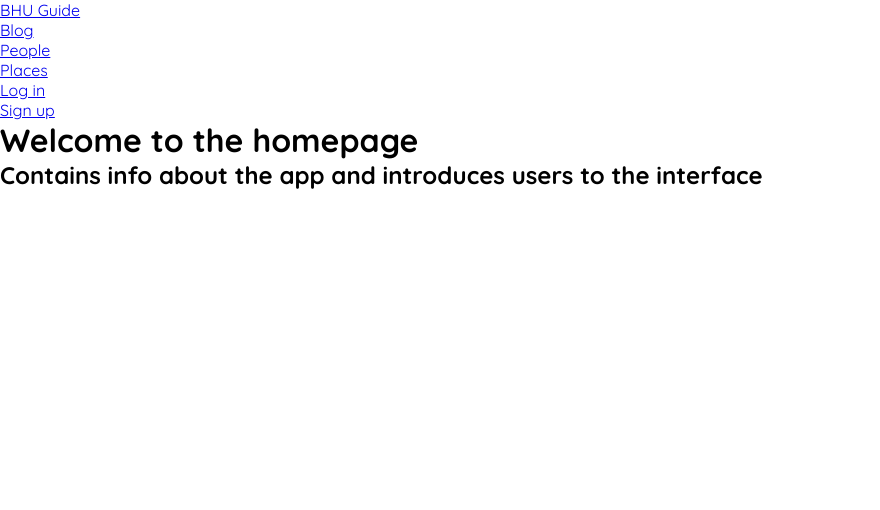
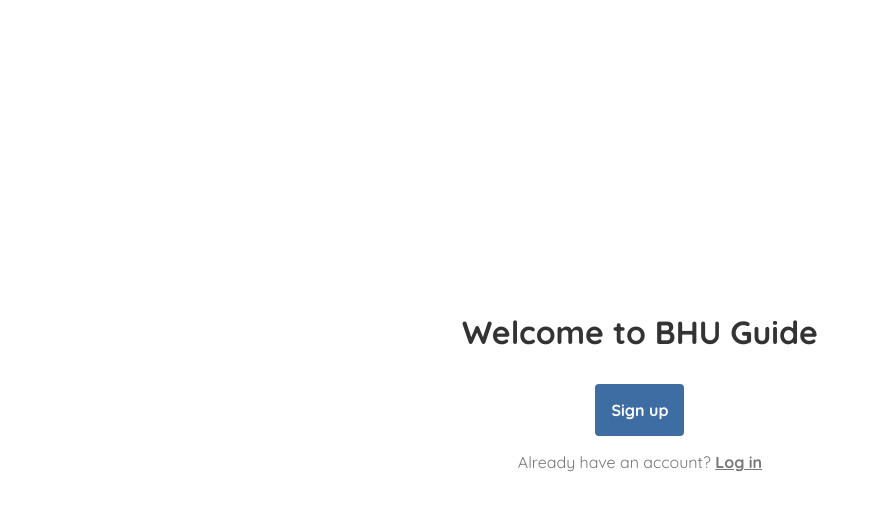
Before and after one commit to michael-salam/bhu-app, a React (Create React App) app: page / in a window 1280 px wide. Shown: the top 510 px of the page, without its empty margins (0-880 px from the left). Built offline with nearby package versions, Linux system fonts and the light colour scheme.

Commit message:
Handled hiding Navbar on specific routes

```diff
--- a/public/index.html
+++ b/public/index.html
@@ -32,7 +32,7 @@
       href="https://fonts.googleapis.com/css2?family=Quicksand:wght@300;400;500;600;700&display=swap"
       rel="stylesheet"
     />
-    <title>React App</title>
+    <title>BHU Guide</title>
   </head>
   <body>
     <noscript>You need to enable JavaScript to run this app.</noscript>
--- a/src/App.js
+++ b/src/App.js
@@ -6,6 +6,7 @@ import "./App.scss";
 
 // import components and routes
 import Navbar from "./components/Navbar/Navbar";
+import Index from "./routes/Index/Index";
 import Home from "./routes/Home/Home";
 import Blog from "./routes/Blog/Blog";
 import People from "./routes/People/People";
@@ -18,7 +19,8 @@ function App() {
     <Router>
       <Navbar />
       <Routes>
-        <Route exact path="/" element={<Home />} />
+        <Route exact path="/" element={<Index />} />
+        <Route path="/home" element={<Home />} />
         <Route path="/blog" element={<Blog />} />
         <Route path="/people" element={<People />} />
         <Route path="/places" element={<Places />} />
--- a/src/App.scss
+++ b/src/App.scss
@@ -1,3 +1,6 @@
+// import necessary scss utils
+@use "./scss-utils/variables";
+
 * {
     margin: 0;
     padding: 0;
@@ -6,4 +9,45 @@
 
 body {
     font-family: 'Quicksand', 'Segoe UI', Tahoma, Geneva, Verdana, sans-serif;
+    color: variables.$colorTextSecondary;
 }
+
+// general element styles
+h1 {
+    color: variables.$colorTextPrimary
+}
+
+h2 {
+    font-weight: 300;
+}
+
+ul {
+    list-style: none;
+}
+
+// reusable classes
+.link,
+a {
+    text-decoration: none;
+    color: inherit;
+}
+
+.btn {
+    display: inline-block;
+    border: none;
+    cursor: pointer;
+    padding: 1rem;
+    border-radius: 0.25rem;
+    font-weight: 700;
+    color: variables.$colorLight;
+
+    &--pri {
+        background-color: variables.$colorAccent;
+    }
+
+    &--sec {
+        color: variables.$colorTextSecondary;
+        background-color: variables.$colorLight;
+        border: 2px solid variables.$colorTextSecondary;
+    }
+}
--- a/src/components/Navbar/Navbar.jsx
+++ b/src/components/Navbar/Navbar.jsx
@@ -1,10 +1,23 @@
-import { Link } from "react-router-dom";
+import { Link, useLocation } from "react-router-dom";
 import "./Navbar.scss";
 
 const Navbar = () => {
+  const location = useLocation();
+
+  const locationCheck = () => {
+    if (
+      location.pathname === "/" ||
+      location.pathname === "/login" ||
+      location.pathname === "/signup"
+    )
+      return "none";
+    return "flex";
+  };
   return (
-    <nav className="navbar">
-      <Link to="/">BHU Guide</Link>
+    <nav className="navbar" style={{ display: `${locationCheck()}` }}>
+      <div className="brand-name">
+        <Link to="/">BHU Guide</Link>
+      </div>
 
       <ul className="links">
         <li>
--- a/src/components/Navbar/Navbar.scss
+++ b/src/components/Navbar/Navbar.scss
@@ -0,0 +1,31 @@
+.navbar {
+    align-items: center;
+    justify-content: space-between;
+    padding: 1rem 2rem;
+
+    .links {
+        display: flex;
+        align-items: center;
+
+        li {
+            &:not(:last-child) {
+                margin-right: 1rem;
+            }
+
+            .link {
+                display: inline-block;
+                padding: 0.75rem;
+                border-radius: 0.25rem;
+                transition: all 0.1s ease-in-out;
+
+                &:hover {
+                    background-color: #fafafa;
+                }
+
+                &:active {
+                    background-color: #ddd;
+                }
+            }
+        }
+    }
+}
--- /dev/null
+++ b/src/routes/Index/Index.jsx
@@ -0,0 +1,25 @@
+import { Link } from "react-router-dom";
+
+// load styles
+import "./Index.scss";
+
+const Index = () => {
+  return (
+    <main className="index-page">
+      <h1 className="heading">Welcome to BHU Guide</h1>
+      <div className="actions">
+        <Link to="/signup" className="btn btn--pri signup">
+          Sign up
+        </Link>
+        <p>
+          Already have an account?{" "}
+          <Link to="/login" className="link login">
+            Log in
+          </Link>
+        </p>
+      </div>
+    </main>
+  );
+};
+
+export default Index;
--- /dev/null
+++ b/src/routes/Index/Index.scss
@@ -0,0 +1,25 @@
+// import necessary scss utils
+@use "../../scss-utils/variables";
+
+
+.index-page {
+    height: 100vh;
+    display: flex;
+    align-items: center;
+    justify-content: center;
+    flex-direction: column;
+    text-align: center;
+
+    .actions {
+        margin-top: 2rem;
+
+        p {
+            margin: 1rem 0;
+        }
+
+        .login {
+            font-weight: 700;
+            text-decoration: underline;
+        }
+    }
+}
--- a/src/routes/LogIn/LogIn.jsx
+++ b/src/routes/LogIn/LogIn.jsx
@@ -1,4 +1,5 @@
 // import the styles for the login page
+import { Link } from "react-router-dom";
 import "./LogIn.scss";
 
 const LogIn = () => {
@@ -6,6 +7,7 @@ const LogIn = () => {
     <main className="login-page">
       <h1>Welcome to the Login page</h1>
       <h2>Log into the app using your institutional email and password</h2>
+      <Link to="/home">Go to home</Link>
     </main>
   );
 };
--- a/src/scss-utils/_variables.scss
+++ b/src/scss-utils/_variables.scss
@@ -0,0 +1,5 @@
+// color variables
+$colorAccent: #3e6da3;
+$colorTextPrimary: #333;
+$colorTextSecondary: #777;
+$colorLight: #fefefe;
```
